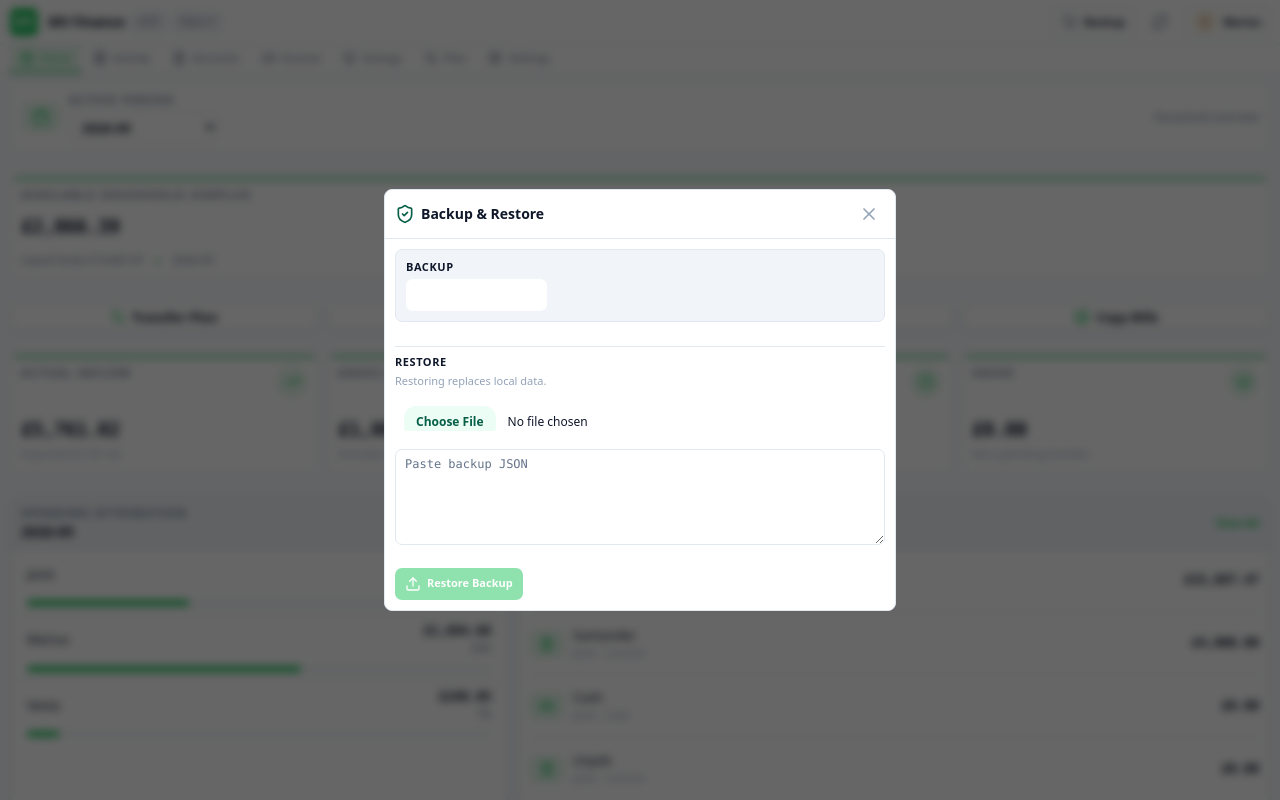
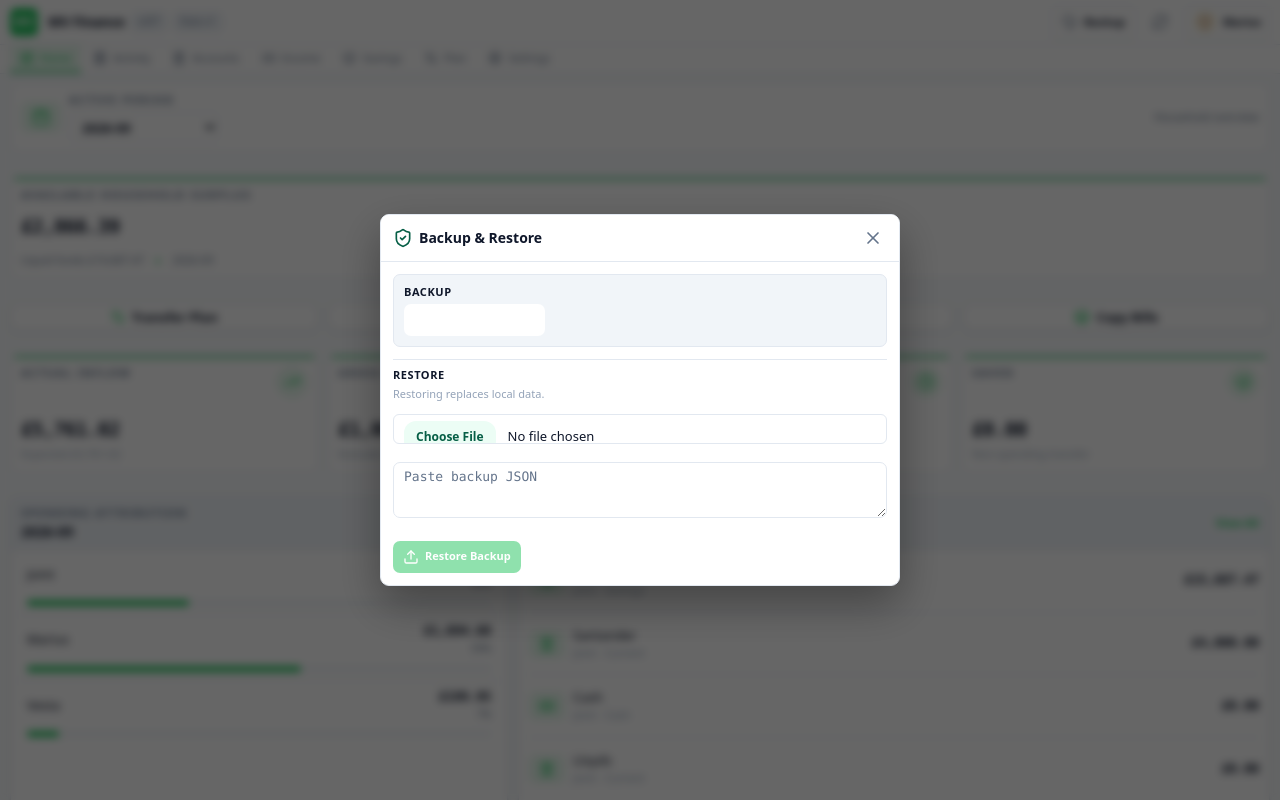
Before and after one commit to backtonemesis-cpu/MV, a React (Vite) app: page / in a window 1280 px wide. Both pictures are taken after a click on the button "Backup". Shown: the top 800 px of the page. Built offline with nearby package versions, Linux system fonts and the light colour scheme.

Commit message:
Compact Backup modal shell

```diff
--- a/src/components/BackupRestoreModal.tsx
+++ b/src/components/BackupRestoreModal.tsx
@@ -95,22 +95,22 @@ export const BackupRestoreModal: React.FC<BackupRestoreModalProps> = ({
   };
 
   return (
-    <div className="fixed inset-0 z-50 flex items-center justify-center p-4 bg-overlay backdrop-blur-xs animate-in fade-in">
-      <div className="bg-surface rounded-2xl max-w-lg w-full overflow-hidden shadow-2xl border border-muted">
-        <div className="flex items-center justify-between px-6 py-4 border-b border-muted">
+    <div className="mv-modal-backdrop">
+      <div className="mv-modal-card">
+        <div className="mv-modal-header">
           <div className="flex items-center gap-2">
             <ShieldCheck className="w-5 h-5 text-success" />
             <h2 className="text-base font-bold text-main">Backup & Restore</h2>
           </div>
           <button
             onClick={onClose}
-            className="p-1.5 rounded-lg text-muted text-subtle hover:text-muted hover:bg-surface-muted transition"
+            className="mv-modal-close"
           >
             <X className="w-5 h-5" />
           </button>
         </div>
 
-        <div className="p-6 space-y-6">
+        <div className="mv-modal-body space-y-3 overflow-y-auto">
           {error && (
             <div className="p-3 bg-danger-soft border border-danger rounded-xl text-xs text-danger flex items-center gap-2">
               <AlertCircle className="w-4 h-4 shrink-0 text-danger" />
```
